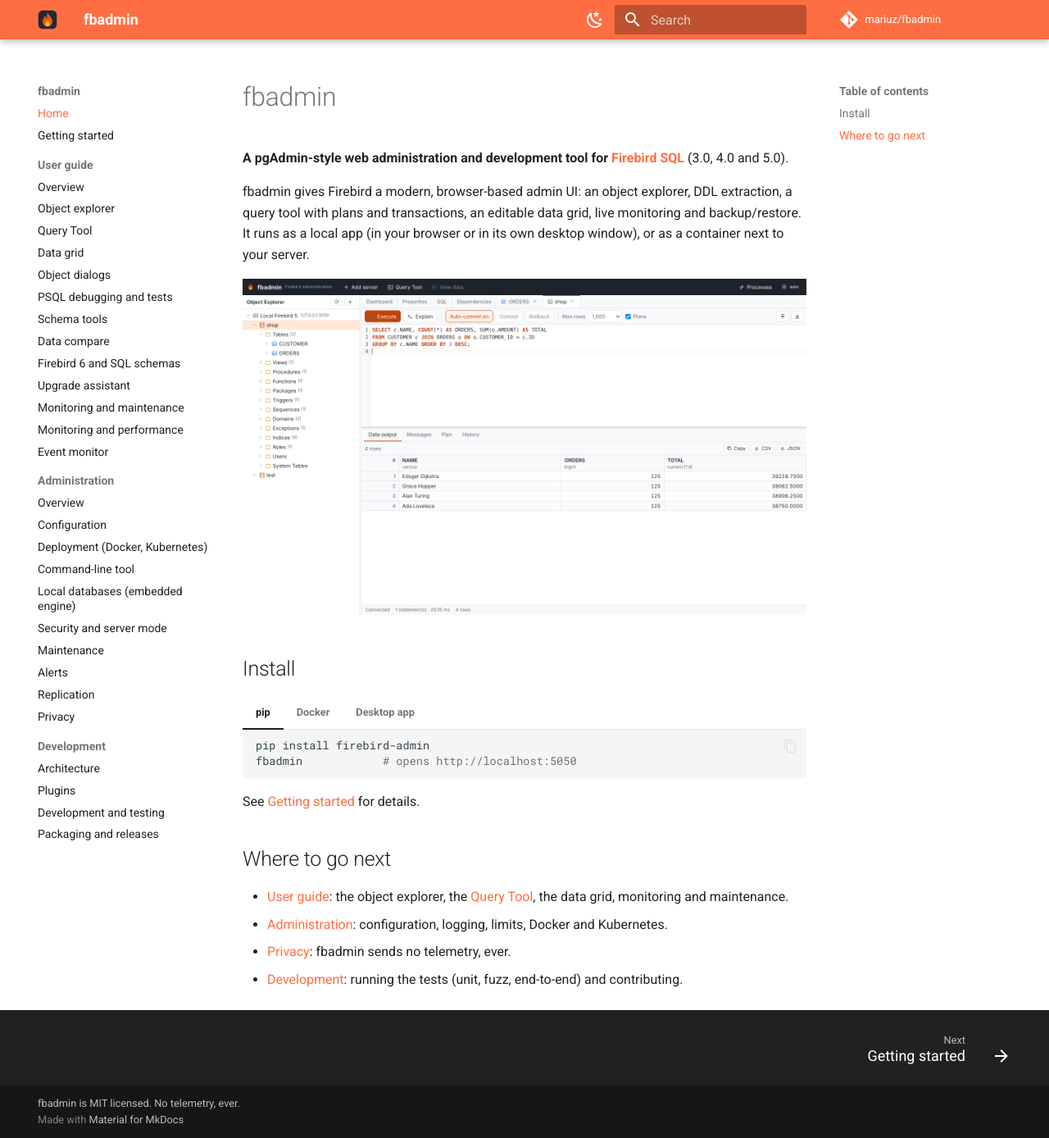
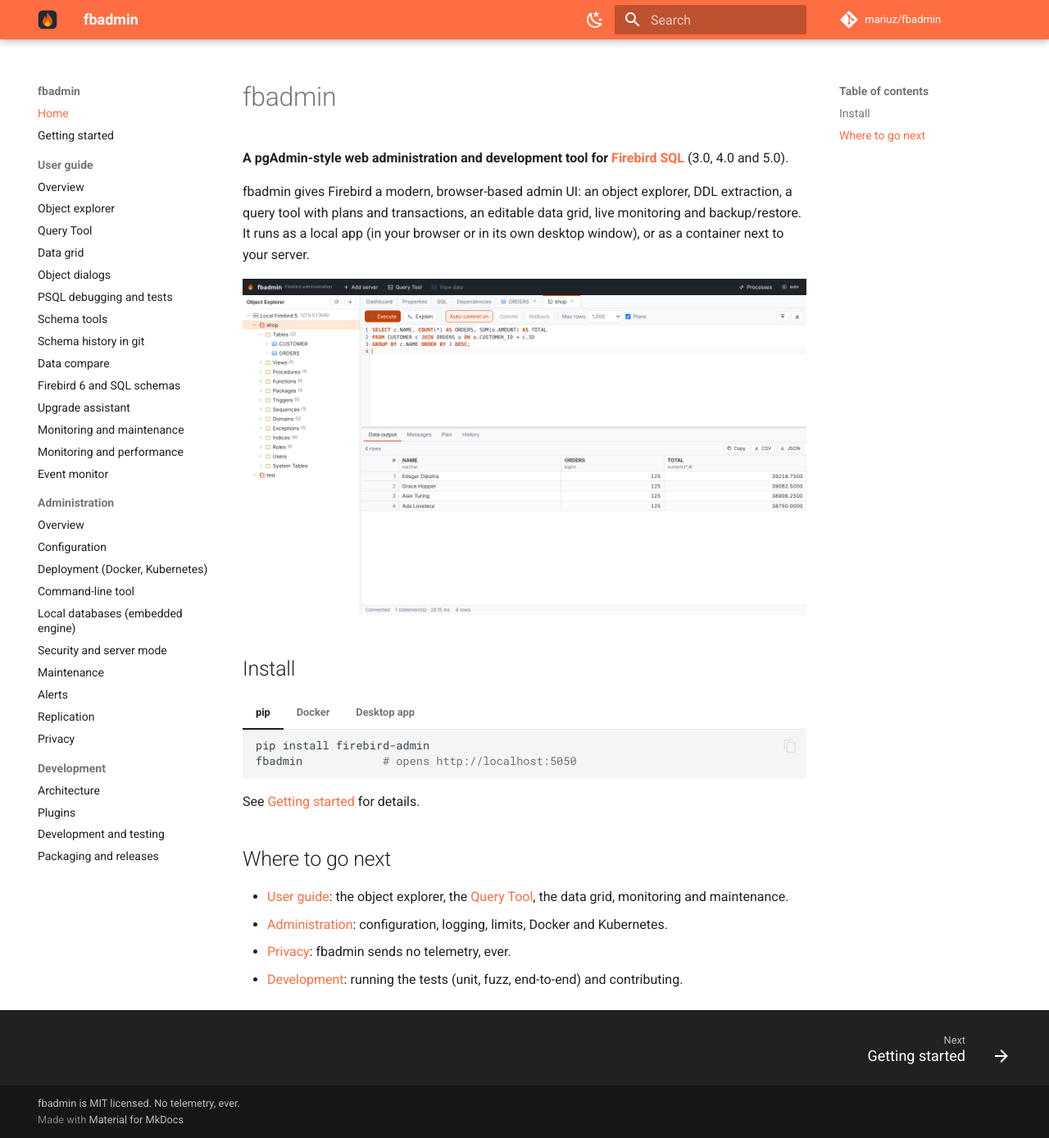
Before and after one commit to mariuz/fbadmin, an MkDocs documentation site: the page built from docs/index.md, in a window 1280 px wide and 1388 px high. Shown: the whole window at 82% size. Built offline with MkDocs 1.6.1 and Material for MkDocs 9.7.7, drawn with Linux system fonts in a browser that asks for light colours; comment, search, counter and statistics services are not loaded.

Commit message:
Translate ERD export and schema history; add the page to the docs nav
Co-Authored-By: Claude Opus 5.5 <noreply@anthropic.com>
Claude-Session: https://claude.ai/code/session_01LswCuZ9FBUgatFktSaCaMj

```diff
--- a/mkdocs.yml
+++ b/mkdocs.yml
@@ -73,6 +73,7 @@ nav:
       - Object dialogs: OBJECT_DIALOGS.md
       - PSQL debugging and tests: PSQL_DEBUGGING.md
       - Schema tools: SCHEMA_TOOLS.md
+      - Schema history in git: SCHEMA_HISTORY.md
       - Data compare: DATA_COMPARE.md
       - Firebird 6 and SQL schemas: FIREBIRD6.md
       - Upgrade assistant: UPGRADE.md
```
Also changed, not shown: 7 other files.
